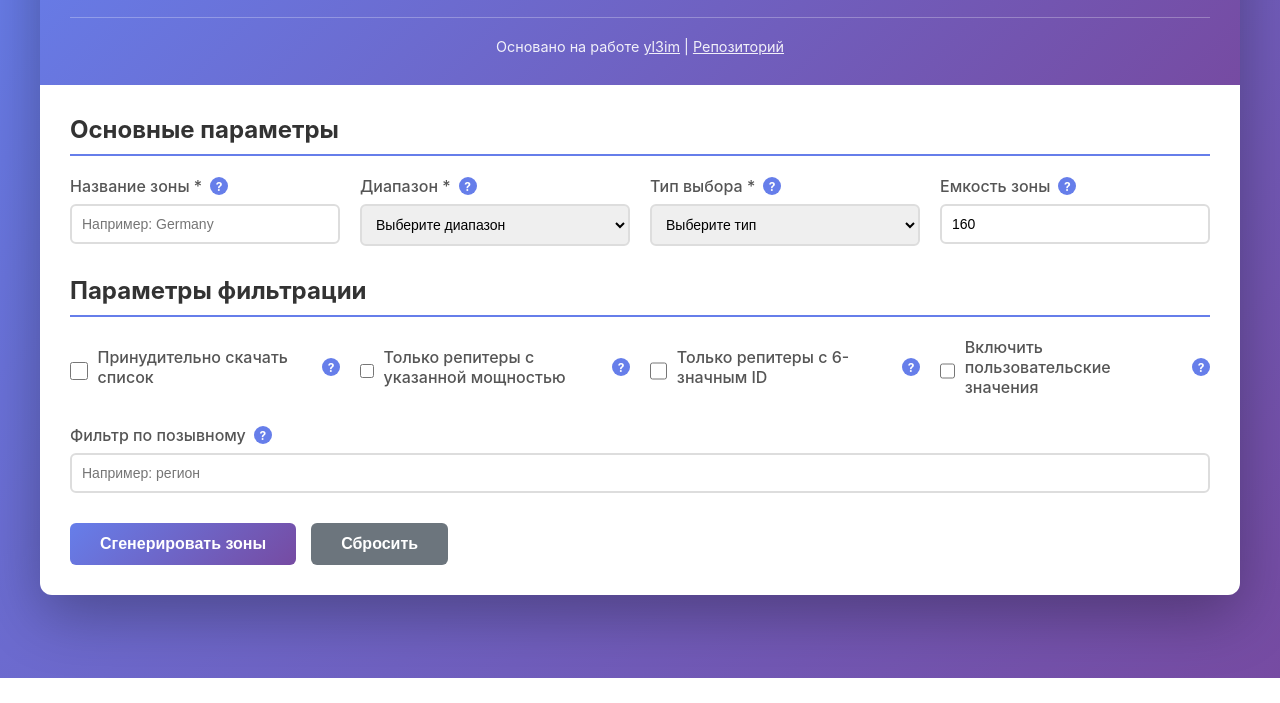
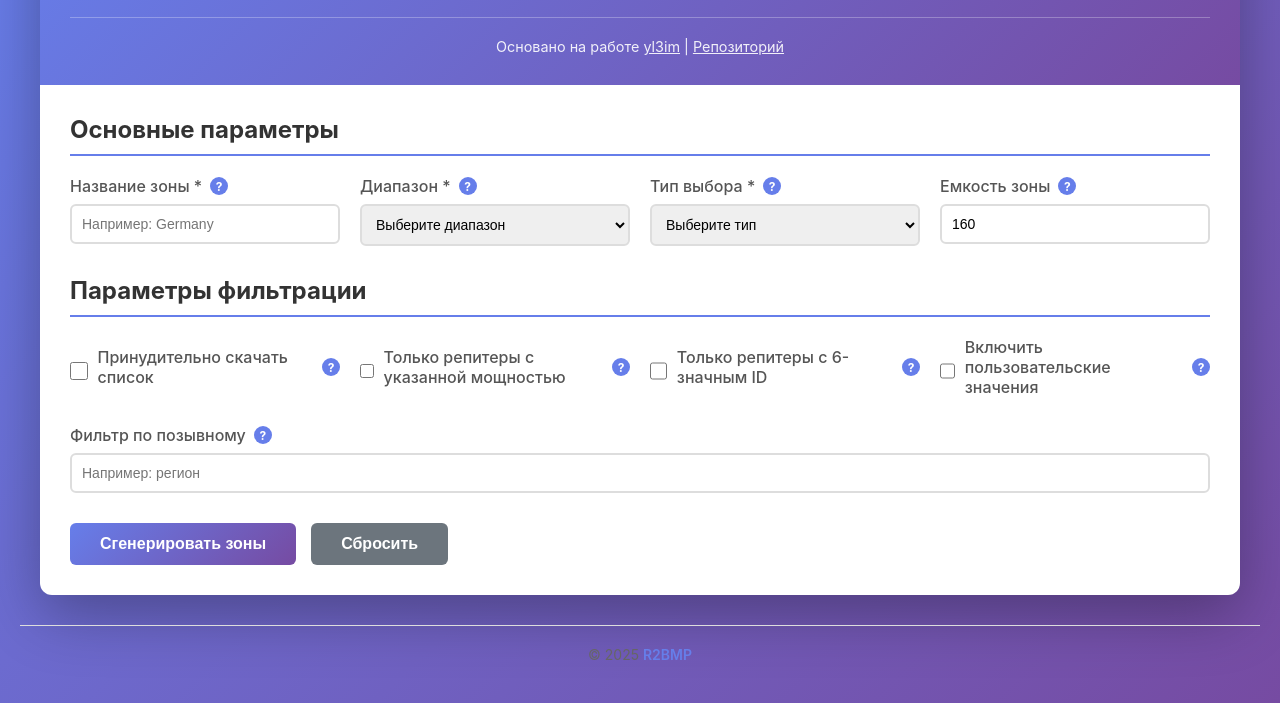
Before and after one commit to sinty/motobm_web, a plain HTML site: page index.html in a window 1280 px wide. Shown: the part 122-825 px from the top of the page. Before the commit the page ends 800 px from the top, so only its background shows below. Drawn offline with nearby package versions, Linux system fonts and the light colour scheme.

Commit message:
Добавил ссылку на свой позывной

```diff
--- a/index.html
+++ b/index.html
@@ -414,6 +414,27 @@
             font-size: 13px;
             color: #004085;
         }
+
+        .footer {
+            text-align: center;
+            padding: 20px;
+            margin-top: 30px;
+            color: #666;
+            font-size: 14px;
+            border-top: 1px solid #ddd;
+        }
+
+        .footer a {
+            color: #667eea;
+            text-decoration: none;
+            font-weight: 600;
+            transition: color 0.3s;
+        }
+
+        .footer a:hover {
+            color: #764ba2;
+            text-decoration: underline;
+        }
     </style>
 </head>
 <body>
@@ -640,6 +661,10 @@
         </div>
     </div>
 
+    <footer class="footer">
+        <p>© 2025 <a href="https://www.qrz.com/db/R2BMP" target="_blank" rel="noopener noreferrer">R2BMP</a></p>
+    </footer>
+
     <script src="app.js"></script>
 </body>
 </html>
```
